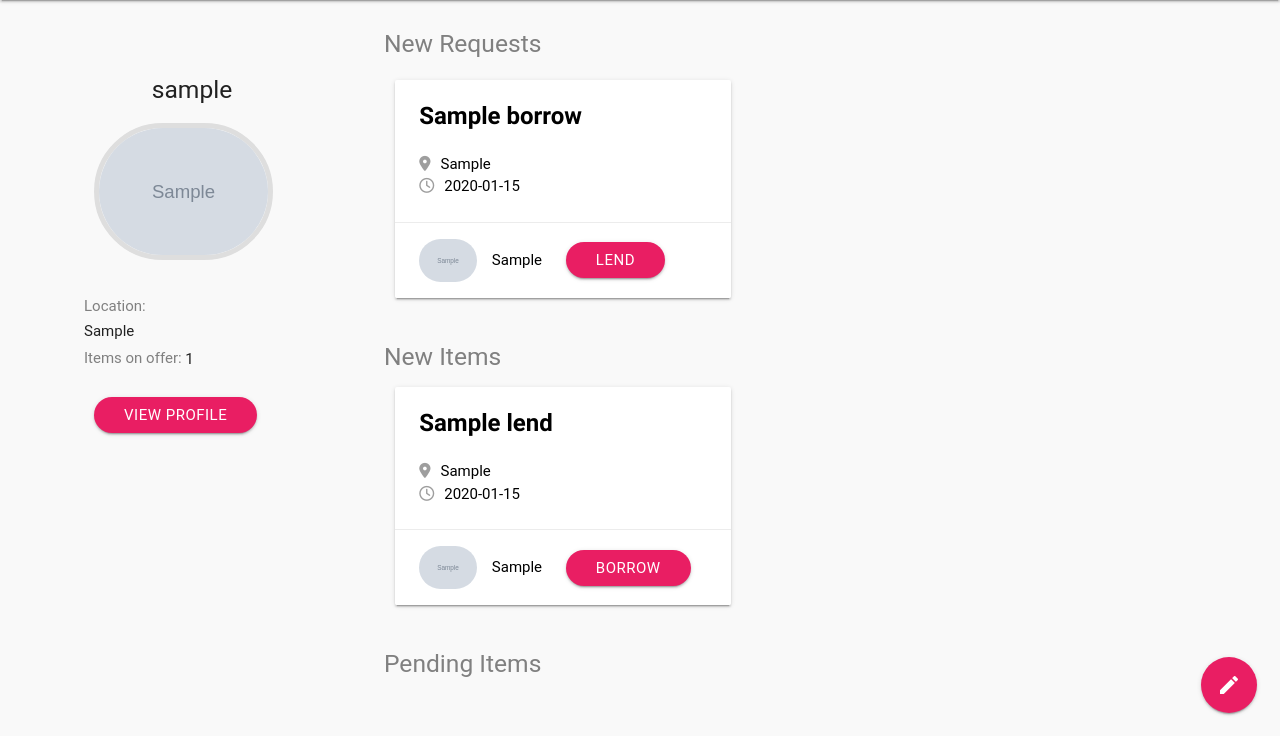
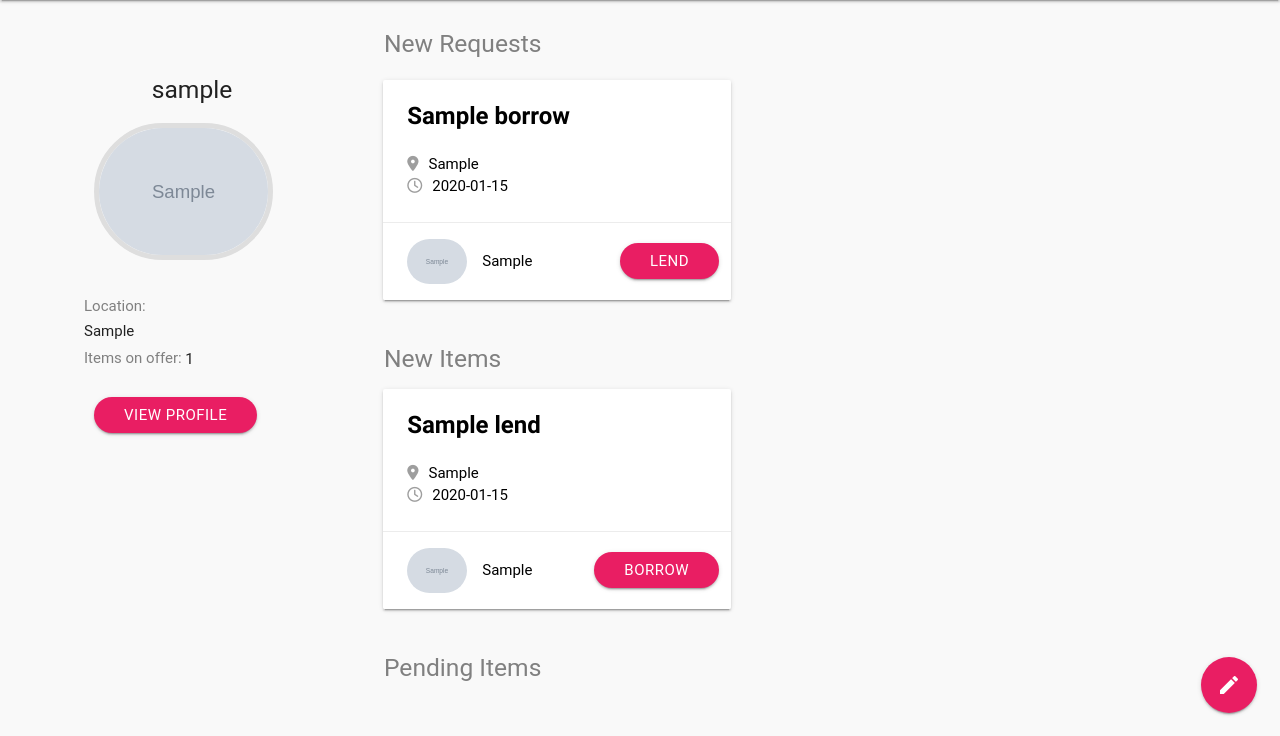
Before and after one commit to harsh6646/SupplyMe, a Flask app: page / in a window 1280 px wide. Shown: the part 64-800 px from the top of the page. Run offline with Flask 2, Linux system fonts and the light colour scheme; a user stored in the database is signed in; tables that the repository leaves empty hold one stand-in row (values such as "Sample post"); grey boxes marked "Sample" are stand-in pictures; some libraries are stand-ins or nearby versions; some web fonts are replaced.

Commit message:
Visual tweaks

```diff
--- a/app/templates/index.html
+++ b/app/templates/index.html
@@ -22,7 +22,7 @@
     <div class="row">
         {% for borrow in bitems %}
             <div class="col s12 m4" style="min-width: 40%">
-              <div class="card white">
+              <div class="card white" style="margin-left: -12px">
                 <div class="card-content white-text">
                     <span class="card-title black-text" style="line-height: 25px;"><b>{{ borrow.item_name }}</b></span>
                     <p class="black-text" style="margin-top: 24px"><i class="fa fa-map-marker cardIcon grey-text"></i>{{ borrow.item_location }}</p>
@@ -32,7 +32,7 @@
                 <div class="card-action valign-wrapper">
                     <img class="center-align profilePicSmall valign" id="ppSmall" src="{{ borrow.lister.profile_picture }}">
                     <a class="black-text personName valign" style="text-transform: capitalize;"  href="{{ url_for('user', nickname=borrow.lister.nickname) }}">{{ borrow.lister.first_name(borrow.lister.nickname) }}</a>
-                    <a href="{{ url_for('borrow_click', id=borrow.id) }}" class="rounded waves-effect waves-light btn pink valign">LEND</a>
+                    <a href="{{ url_for('borrow_click', id=borrow.id) }}" class="rounded waves-effect waves-light btn pink valign" style="position: absolute; right: 12px;">LEND</a>
                 </div>
               </div>
             </div>
@@ -43,7 +43,7 @@
     <div class="row">
         {% for lend in litems %}
             <div class="col s12 m4" style="min-width: 40%">
-              <div class="card white">
+              <div class="card white" style="margin-left: -12px">
                 <div class="card-content white-text">
                     <span class="card-title black-text" style="line-height: 25px;"><b>{{ lend.item_name }}</b></span>
                     <p class="black-text" style="margin-top: 24px"><i class="fa fa-map-marker cardIcon grey-text"></i>{{ lend.item_location }}</p>
@@ -52,7 +52,7 @@
                 <div class="card-action valign-wrapper">
                     <img class="center-align profilePicSmall valign" id="ppSmall" src="{{ lend.lister.profile_picture }}">
                     <a class="black-text personName valign" style="text-transform: capitalize;"  href="{{ url_for('user', nickname=lend.lister.nickname) }}">{{ lend.lister.first_name(lend.lister.nickname) }}</a>
-                    <a href="{{ url_for('lend_click', id=lend.id) }}" class="rounded waves-effect waves-light btn pink valign">BORROW</a>
+                    <a href="{{ url_for('lend_click', id=lend.id) }}" class="rounded waves-effect waves-light btn pink valign" style="position: absolute; right: 12px;">BORROW</a>
                 </div>
               </div>
             </div>
@@ -65,7 +65,7 @@
             {% if (pending.user_click_name == g.user.nickname) or
                   (pending.user_lister_name == g.user.nickname) %}
             <div class="col s12 m4" style="min-width: 40%">
-              <div class="card white">
+              <div class="card white" style="margin-left: -12px">
                 <div class="card-content white-text">
                     <span class="card-title black-text"><b>{{ pending.item_name }}</b></span>
                     <p class="black-text"><i class="fa fa-map-marker cardIcon grey-text"></i>{{ pending.item_location }}</p>
@@ -75,7 +75,7 @@
                 <div class="card-action valign-wrapper">
                     <img class="center-align profilePicSmall valign" id="ppSmall" src="{{ pending.lister.profile_picture }}">
                     <a class="black-text personName valign" style="text-transform: capitalize;" href="{{ url_for('user', nickname=pending.lister.nickname) }}">{{ pending.lister.first_name(pending.lister.nickname) }}</a>
-                    <a class="rounded waves-effect waves-light btn pink valign" href="{{ url_for('pending', id=pending.id) }}">Confirm</a>
+                    <a class="rounded waves-effect waves-light btn pink valign" style="position: absolute; right: 12px;" href="{{ url_for('pending', id=pending.id) }}">Confirm</a>
                 </div>
               </div>
             </div>
```
Also changed, not shown: app/templates/borrow_item.html (+4 -4 lines), app/templates/lend_item.html (+4 -4 lines).
